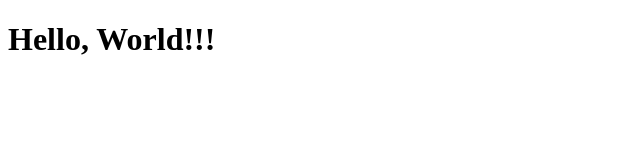
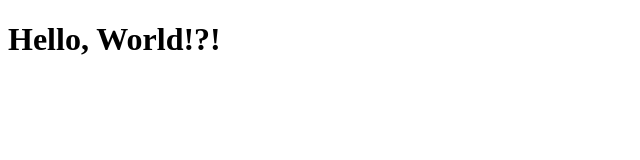
Before and after one commit to aap-ksm/week2-lab, a plain HTML site: page index.html in a window 1280 px wide. Shown: the full height of the page, 0-640 px from the left. Drawn offline with Linux system fonts and the light colour scheme.

Commit message:
Netlify check

```diff
--- a/index.html
+++ b/index.html
@@ -6,6 +6,6 @@
     <title>Hello</title>
 </head>
 <body>
-    <h1>Hello, World!!!</h1>
+    <h1>Hello, World!?!</h1>
 </body>
 </html>
```
